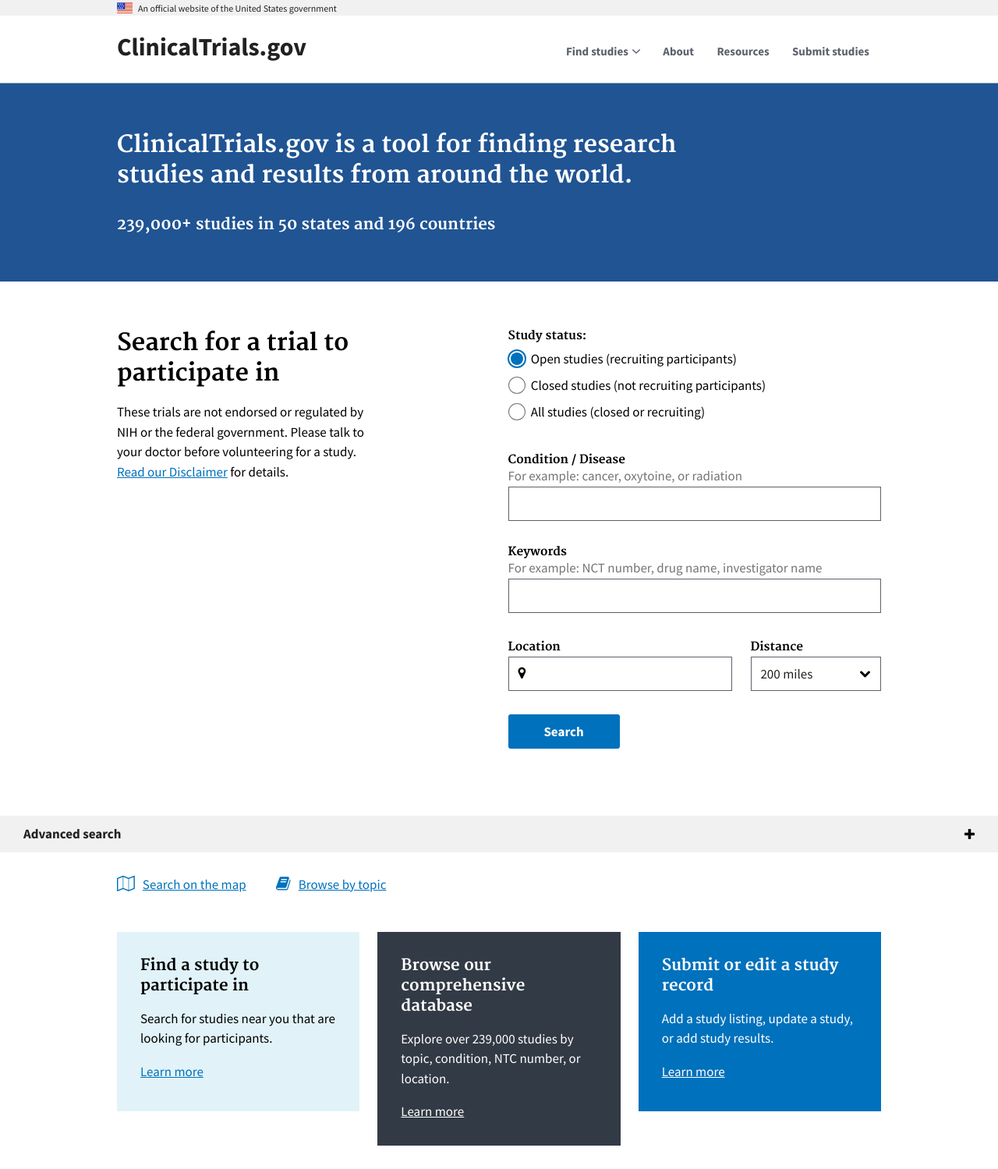
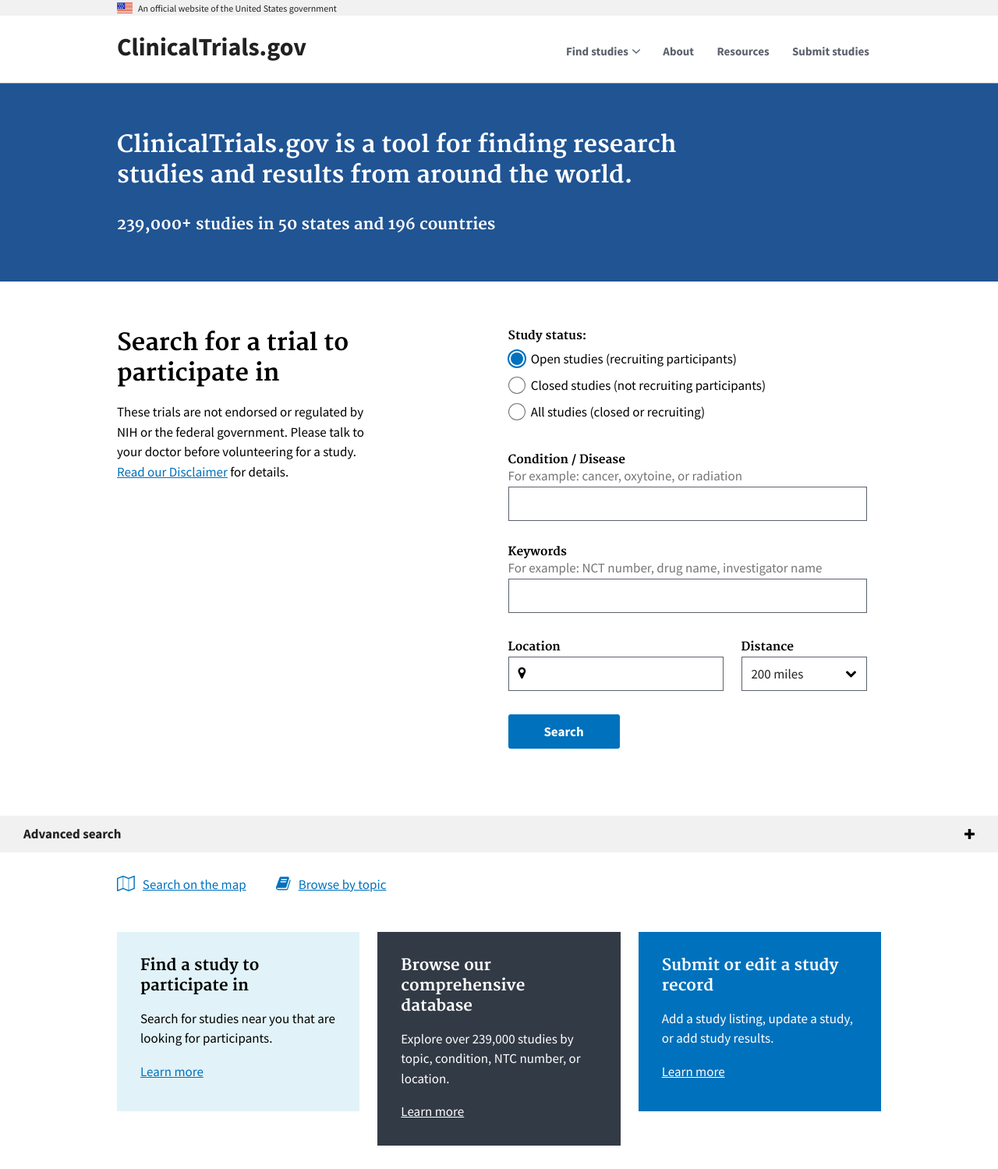
Before and after one commit to 18F/clinical-trials-prototype, a Jekyll site: the page built from pages/home.md, in a window 1280 px wide. Shown: the whole page at 78% size. Built offline with Jekyll 4.4.1, drawn with Linux system fonts in a browser that asks for light colours.

Commit message:
Update form max-width

```diff
--- a/_sass/_custom.scss
+++ b/_sass/_custom.scss
@@ -140,14 +140,12 @@
 }
 
 .form-search-new {
+  max-width: 46rem;
+
   label:not(.label-radio),
   .legend-study-status {
     @include h5();
     font-family: $font-serif;
-  }
-
-  input {
-    max-width: initial;
   }
 }
 
```
